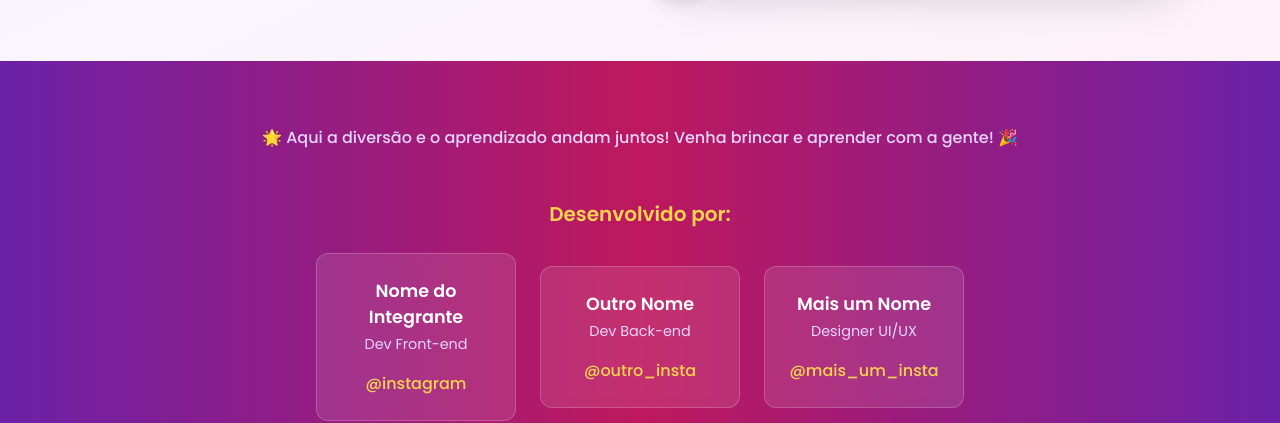
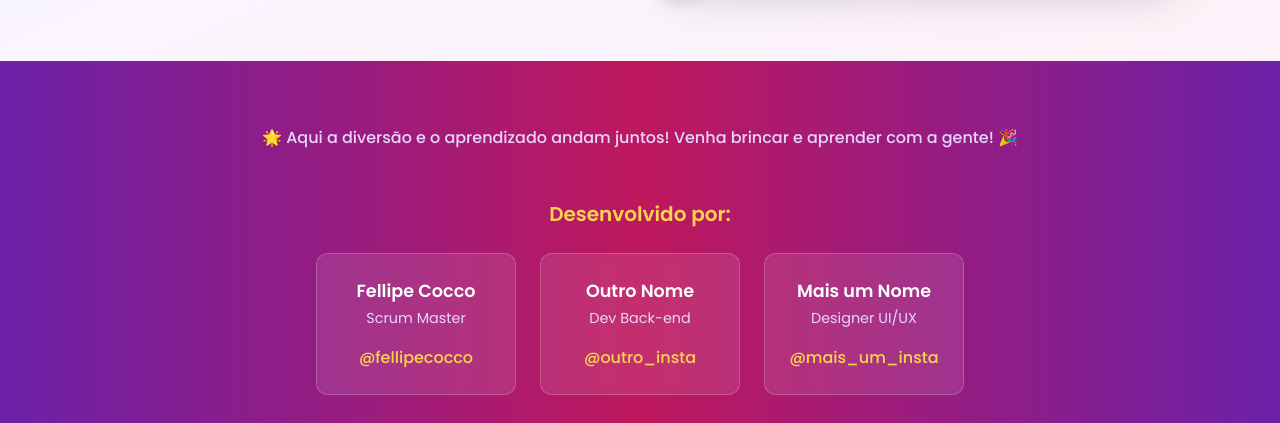
Before and after one commit to Fellipe-1Cocco2/game-escola, a website: page public/pages/index.html in a window 1280 px wide. Shown: the part 531-954 px from the top of the page. Drawn offline with Linux system fonts and the light colour scheme; files whose address does not match are found by name.

Commit message:
atualizado
atualizado

```diff
--- a/public/pages/index.html
+++ b/public/pages/index.html
@@ -71,9 +71,9 @@
                 <div class="credits-grid">
 
                     <div class="credit-card">
-                        <h4>Nome do Integrante</h4>
-                        <p>Dev Front-end</p>
-                        <a href="https... (link do instagram)" target="_blank" rel="noopener noreferrer">@instagram</a>
+                        <h4>Fellipe Cocco</h4>
+                        <p>Scrum Master</p>
+                        <a href="https://www.instagram.com/fellipecocco" target="_blank" rel="noopener noreferrer">@fellipecocco</a>
                     </div>
 
                     <div class="credit-card">
```
